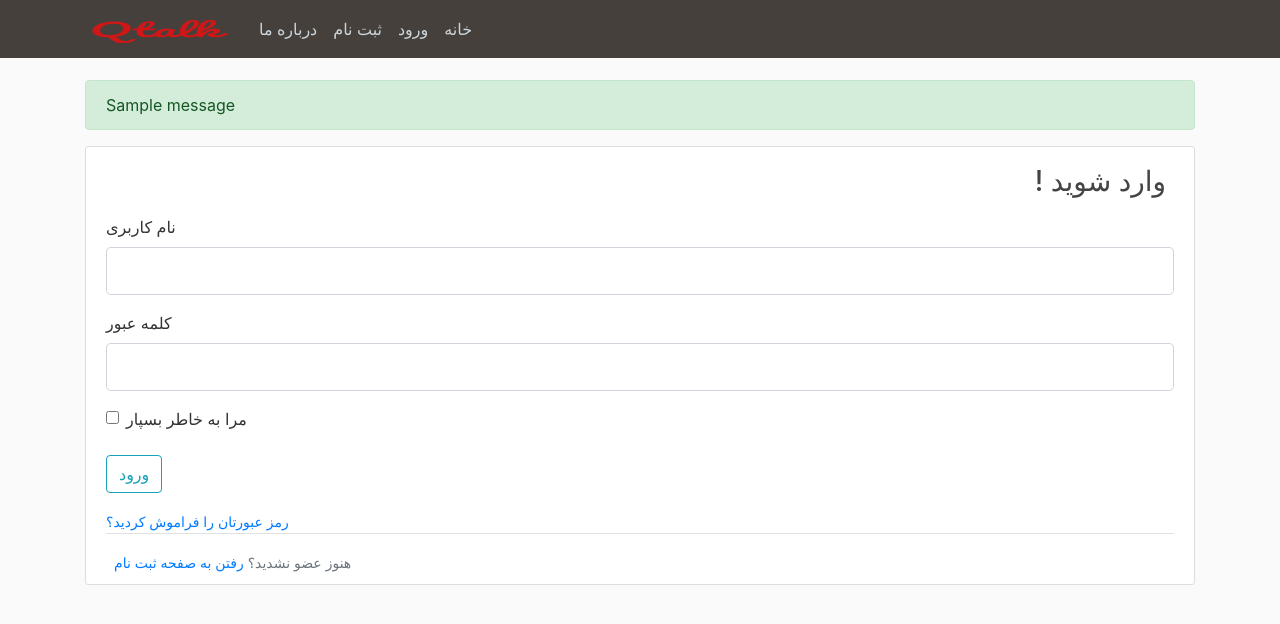
After one commit to kmstage/Qtalk, a Flask app: page /login in a window 1280 px wide. The commit adds this page. Shown: the top 624 px of the page. Run offline with Flask 2, Linux system fonts and the light colour scheme; one stand-in notice (Sample message) is shown; some libraries are stand-ins or nearby versions.

Commit message:
login/register created

```diff
--- /dev/null
+++ b/Qtalk/forms.py
@@ -0,0 +1,29 @@
+from flask_wtf import FlaskForm
+from wtforms import StringField, PasswordField, SubmitField, BooleanField
+from wtforms.validators import DataRequired, Length, Email, EqualTo
+
+class RegistrationForm(FlaskForm):
+    username = StringField('نام کاربری',
+            validators=[DataRequired(), Length(min=4, max=20)])
+
+    email = StringField('ایمیل',
+            validators=[DataRequired(), Email()])
+
+    password = PasswordField('کلمه عبور',
+            validators=[DataRequired()])
+
+    confirm_password = PasswordField('تکرار کلمه عبور',
+            validators=[DataRequired(), EqualTo('password')])
+
+    submit = SubmitField('!ثبت نام')
+
+class LoginForm(FlaskForm):
+    username = StringField('نام کاربری',
+            validators=[DataRequired(), Length(min=4, max=20)])
+
+    password = PasswordField('کلمه عبور',
+            validators=[DataRequired()])
+
+    remember = BooleanField('مرا به خاطر بسپار')
+
+    submit = SubmitField('ورود')
--- a/Qtalk/main.py
+++ b/Qtalk/main.py
@@ -1,6 +1,7 @@
-from flask import Flask, render_template
-
+from flask import Flask, render_template, url_for, flash, redirect
+from forms import RegistrationForm, LoginForm
 app = Flask(__name__)
+app.config['SECRET_KEY'] = '50bec9ca1cabe7bee53088c068b7524f'
 
 posts = [
     {'username': 'Kaveh.m',
@@ -23,5 +24,26 @@ def home():
 def about():
     return render_template('about.html')
 
+@app.route('/register', methods=['GET', 'POST'])
+def register():
+    form = RegistrationForm()
+    if form.validate_on_submit():
+        flash('اکانت شما با موفقیت ساخته شد', 'success')
+        return redirect(url_for('home'))
+    return render_template('register.html', title='ثبت نام', form=form)
+
+@app.route('/login', methods=['GET', 'POST'])
+def login():
+    form = LoginForm()
+    if form.validate_on_submit():
+        if form.username.data == "kaveh":
+            username = "kaveh"
+            flash(f' {username} خوش آمدید', 'success')
+            return redirect(url_for('home'))
+        else:
+            flash('نام کاربری یا کلمه عبور اشتباه است', 'danger')
+
+    return render_template('login.html', title='ورود', form=form)
+
 if __name__ == "__main__" :
     app.run('0.0.0.0', 5000, debug=True)
--- a/Qtalk/templates/base.html
+++ b/Qtalk/templates/base.html
@@ -8,11 +8,11 @@
     </style>
     <meta charset="utf-8">
     <meta name="viewport" content="width=device-width, initial-scale=1, shrink-to-fit=no">
-    <link rel="stylesheet" href="https://maxcdn.bootstrapcdn.com/bootstrap/4.0.0/css/bootstrap.min.css">
+    <link rel="stylesheet" href="https://cdn.rtlcss.com/bootstrap/v4.2.1/css/bootstrap.min.css">
     <link rel="stylesheet" type="text/css" href="static/css/main.css">
 
     {% if title %}
-      <title>title</title>
+      <title>{{title}}</title>
     {% else %}
       <title>Qtalk!</title>
     {% endif %}
@@ -28,14 +28,12 @@
             <span class="navbar-toggler-icon"></span>
           </button>
           <div class="collapse navbar-collapse" id="navbarToggle">
-            <div class="navbar-nav mr-auto">
-              <a class="nav-item nav-link" href="/">خانه</a>
-              <a class="nav-item nav-link" href="/about">درباره ما</a>
-            </div>
-            <!-- Navbar Right Side -->
-            <div class="navbar-nav">
-              <a class="nav-item nav-link" href="/login">ورود</a>
-              <a class="nav-item nav-link" href="/register">ثبت نام</a>
+            <div class="navbar-nav mr-auto ">
+              <a class="nav-item nav-link " href="{{ url_for('about') }}">درباره ما</a>
+              <a class="nav-item nav-link " href="{{ url_for('register') }}">ثبت نام</a>
+              <a class="nav-item nav-link " href="{{ url_for('login') }}">ورود</a>
+              <a class="nav-item nav-link " href="{{ url_for('home') }}">خانه</a>
+
             </div>
           </div>
         </div>
@@ -45,6 +43,15 @@
     <main role="main" class="container">
       <div class="row">
         <div class="col-md-12">
+          {% with messages = get_flashed_messages(with_categories=true) %}
+              {% if messages %}
+                  {% for category, message in messages %}
+                      <div class="alert alert-{{ category }}">
+                          {{ message }}
+                      </div>
+                  {% endfor %}
+              {% endif %}
+          {% endwith %}
           {% block content %}{% endblock %}
         </div>
       </div>
--- a/Qtalk/templates/home.html
+++ b/Qtalk/templates/home.html
@@ -5,10 +5,10 @@
   <article class="media content-section">
         <div class="media-body">
           <div class="article-metadata">
-            <a class="mr-4" href="#">{{ post.username }}</a>
-            <small class="text-muted ml-2">{{ post.date_posted }}</small>
+            <a class="mr-4 float-right" href="#">{{ post.username }}</a>
+            <small class="text-muted ml-2 ">{{ post.date_posted }}</small>
           </div>
-          <p class="article-content rtl float-right">{{ post.content }}</p>
+          <p class="article-content rtl ">{{ post.content }}</p>
         </div>
       </article>
   {% endfor %}
--- /dev/null
+++ b/Qtalk/templates/login.html
@@ -0,0 +1,54 @@
+{% extends "base.html" %}
+{% block content %}
+  <div class="content-section">
+    <div class="d-flex flex-row-reverse">
+      <div class="p-2"><h3>! وارد شوید</h3></div>
+    </div>
+      <form method="POST" action="">
+          {{ form.hidden_tag() }}
+          <filfieldset class="form-group ">
+              <div class="form-group">
+                  {{ form.username.label(class="form-control-label ") }}
+                  {% if form.username.errors %}
+                  {{ form.username(class="form-control form-control-lg is-invalid") }}
+                    <div class="invalid-feedback">
+                        {% for error in form.username.errors %}
+                          <span>{{ error }}</span>
+                        {% endfor %}
+                    </div>
+                  {% else %}
+                      {{ form.username(class="form-control form-control-lg") }}
+                  {% endif %}
+              </div>
+              <div class="form-group ">
+                  {{ form.password.label(class="form-control-label ") }}
+                  {% if form.password.errors %}
+                  {{ form.password(class="form-control form-control-lg is-invalid") }}
+                    <div class="invalid-feedback">
+                        {% for error in form.password.errors %}
+                          <span>{{ error }}</span>
+                        {% endfor %}
+                    </div>
+                  {% else %}
+                      {{ form.password(class="form-control form-control-lg") }}
+                  {% endif %}
+              </div>
+              <div class="form-check">
+                  {{ form.remember(class="form-check-input") }}
+                  {{ form.remember.label(class="form-check-label mr-4") }}
+              </div>
+          </filfieldset>
+          <div class="form-group ">
+              {{ form.submit(class="btn btn-outline-info mt-4") }}
+          </div>
+          <small class="text-muted mr-2">
+              <a href="#">رمز عبورتان را فراموش کردید؟ </a>
+          </small>
+      </form>
+      <div class="border-top pt-3">
+          <small class="text-muted ">
+            هنوز عضو نشدید؟ <a class="ml-2" href="{{ url_for('register') }}"> رفتن به صفحه ثبت نام </a>
+          </small>
+      </div>
+  </div>
+{% endblock content%}
--- a/templates/about.html
+++ /dev/null
@@ -1,4 +0,0 @@
-{% extends "layout.html" %}
-{% block content %}
-    <h1>About Page</h1>
-{% endblock content %}
```
Also changed, not shown: Qtalk/templates/register.html (added, +73 -0 lines), static/main.css (deleted, +0 -80 lines), templates/home.html (deleted, +0 -15 lines), templates/layout.html (deleted, +0 -69 lines).
